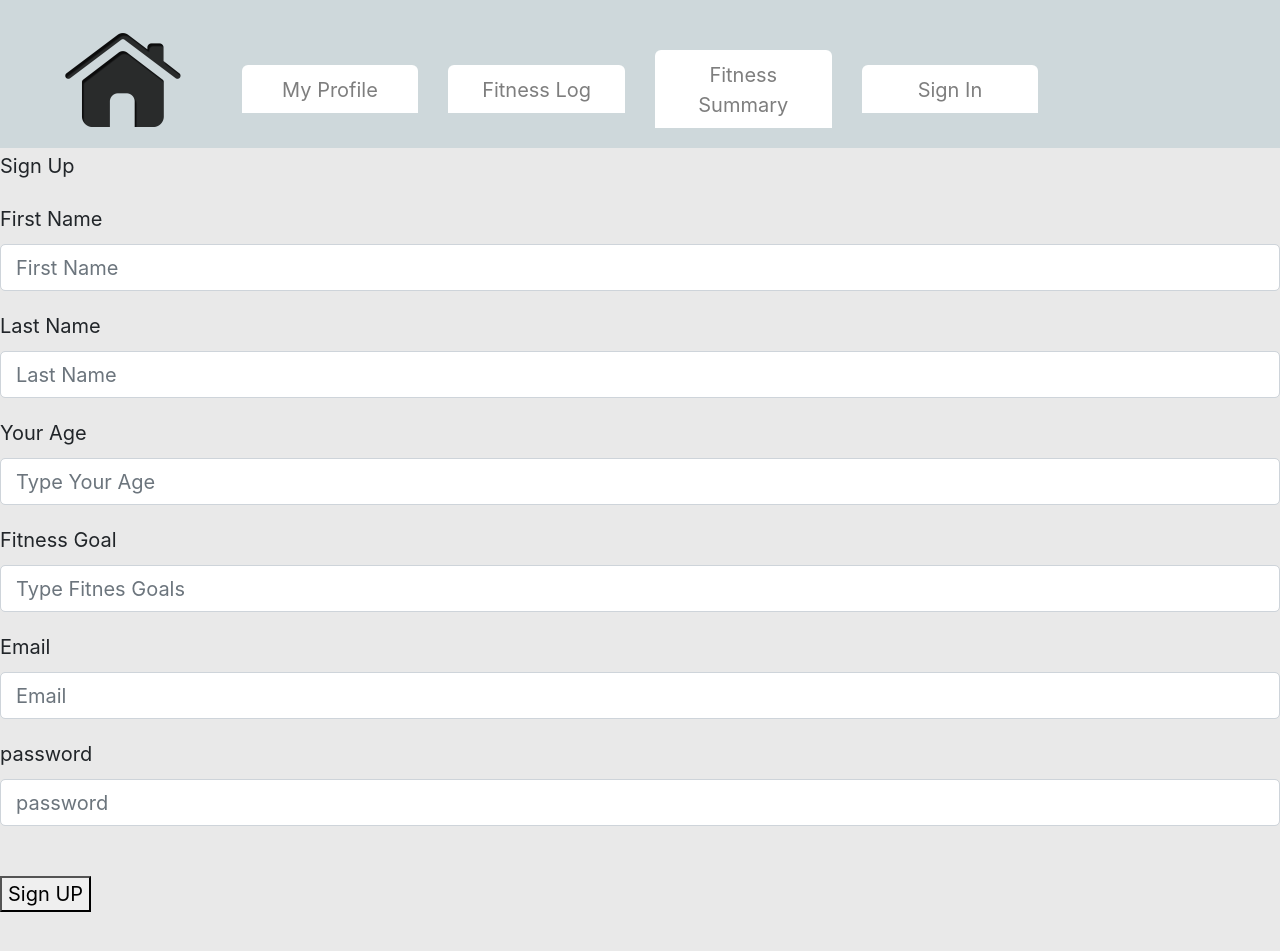
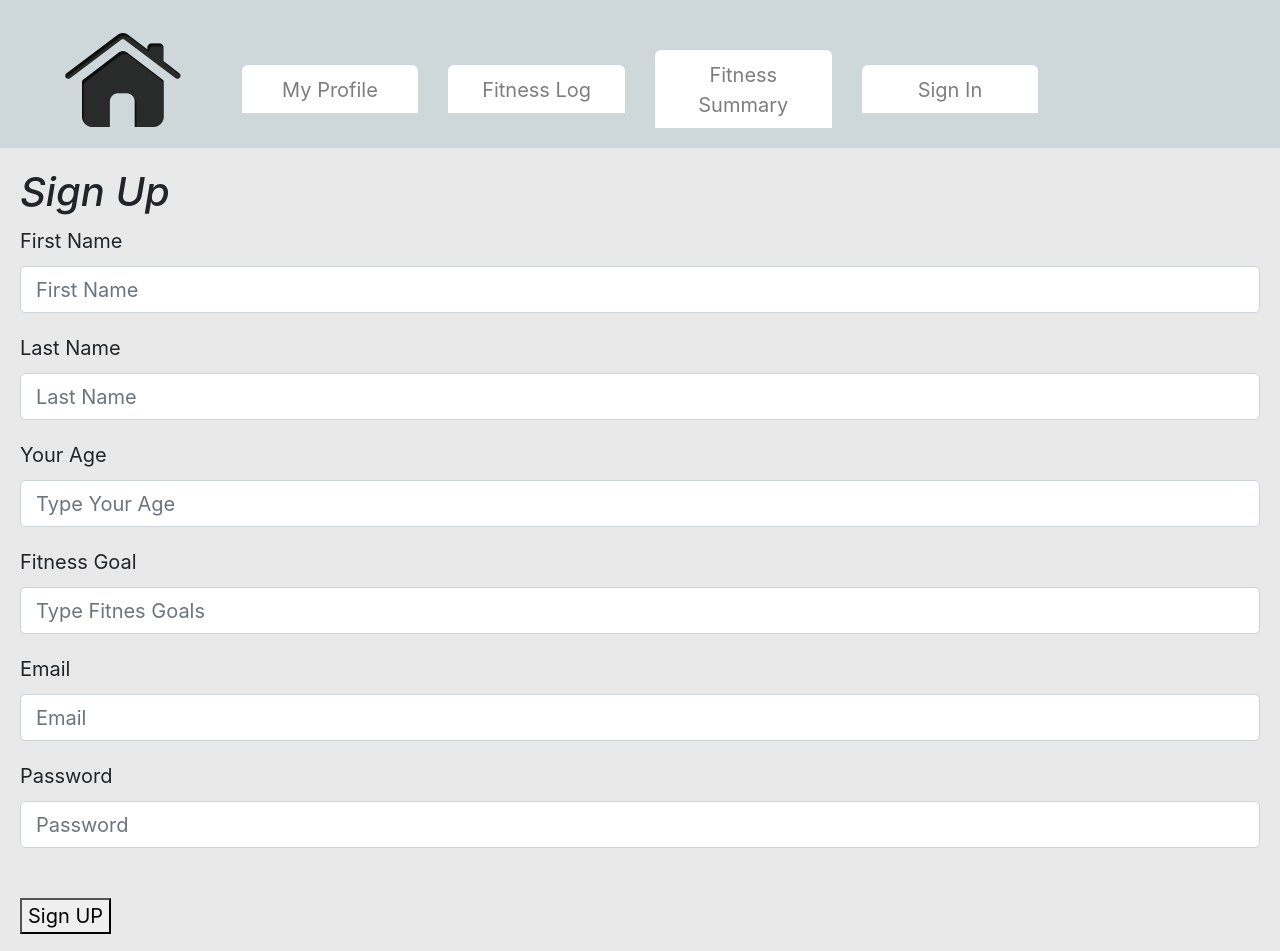
Before and after one commit to Stanmozolevskiy/Project-3, a React (Create React App) app in the folder client/: page /MyProfile in a window 1280 px wide. Shown: the top 951 px of the page. Before the commit the page ends 912 px from the top, so only its background shows below. Built offline with nearby package versions, Linux system fonts and the light colour scheme.

Commit message:
changed margins and style

```diff
--- a/client/src/components/pages/MyProfile.js
+++ b/client/src/components/pages/MyProfile.js
@@ -190,11 +190,11 @@ class User extends React.Component {
 
 
             return (
-                <div>
+                <div id="profileform">
                     <Form>
 
                         {(signUpError) ? (<p>{signUpError}</p>) : (null)}
-                        <p>Sign Up</p>
+                        <h2>Sign Up</h2>
                         <Form.Group controlId="firstName">
                             <Form.Label>First Name</Form.Label>
                             <Form.Control type="yexy" value={signUpFirstName} onChange={this.onTextboxChangeFirstName} placeholder="First Name" />
@@ -226,8 +226,8 @@ class User extends React.Component {
                             </Form.Text>
                         </Form.Group>
                         <Form.Group controlId="password">
-                            <Form.Label>password</Form.Label>
-                            <Form.Control type="password" value={signUpPassword} onChange={this.onTextboxChangeSignUpPassword} placeholder="password" />
+                            <Form.Label>Password</Form.Label>
+                            <Form.Control type="password" value={signUpPassword} onChange={this.onTextboxChangeSignUpPassword} placeholder="Password" />
                             <Form.Text className="text-muted">
                             </Form.Text>
                         </Form.Group>
--- a/client/src/components/pages/SignInPage/SignIn.js
+++ b/client/src/components/pages/SignInPage/SignIn.js
@@ -151,10 +151,10 @@ class SignIn extends React.Component {
         if (!token) {
 
             return (
-                <div>
+                <div id="signinform">
                     <Form>
                         {(signInError) ? (<p>{signInError}</p>) : (null)}
-                        <p>Sign In</p>
+                        <h2>Sign In</h2>
                         <Form.Group controlId="formFirstName">
                             <Form.Label>Enail</Form.Label>
                             <Form.Control type="email" value={signInEmail} onChange={this.onTextboxChangeSignInEmail} placeholder="Email" />
--- a/client/src/components/pages/style.css
+++ b/client/src/components/pages/style.css
@@ -98,3 +98,9 @@
   #searchbutton:active {
     background-color: gray;
 }
+#profileform {
+  margin: 20px;
+}
+#signinform {
+  margin: 20px;
+}
```
